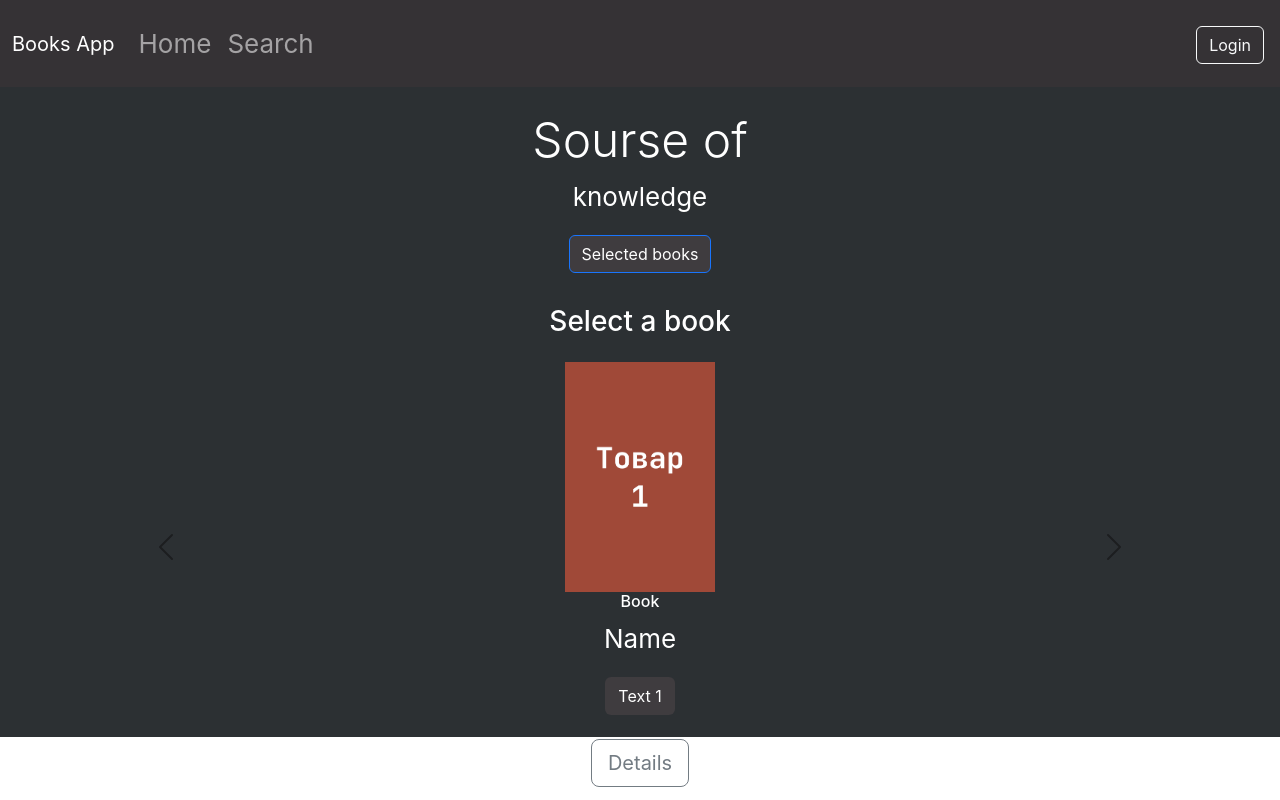
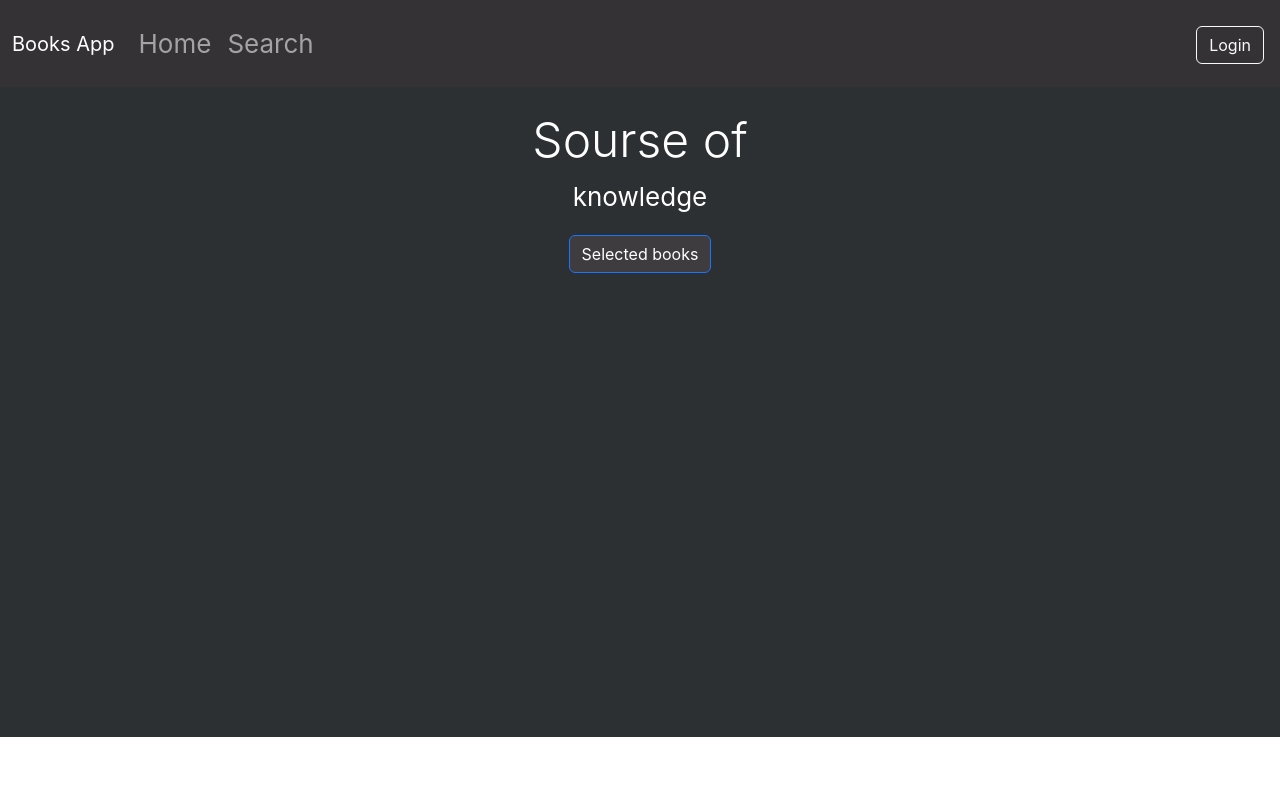
Before and after one commit to WhiteSkitt1es/My_finaly_project, a React (Create React App) app in the folder client/: page / in a window 1280 px wide. Built offline with nearby package versions, Linux system fonts and the light colour scheme; the HTML template or start-up script is replaced by a standard one.

Commit message:
011 Внедрение ExploreBooks

```diff
--- a/client/src/layouts/HomePage/components/ExploreBooks.tsx
+++ b/client/src/layouts/HomePage/components/ExploreBooks.tsx
@@ -10,7 +10,6 @@ function ExploreBooks (){
                     <a type="button" className="btn btn-primary main-color text-white" href="/">Selected books</a>
                 </div>
             </div>
-            <Carousel />
         </div>
     );
 }
```
